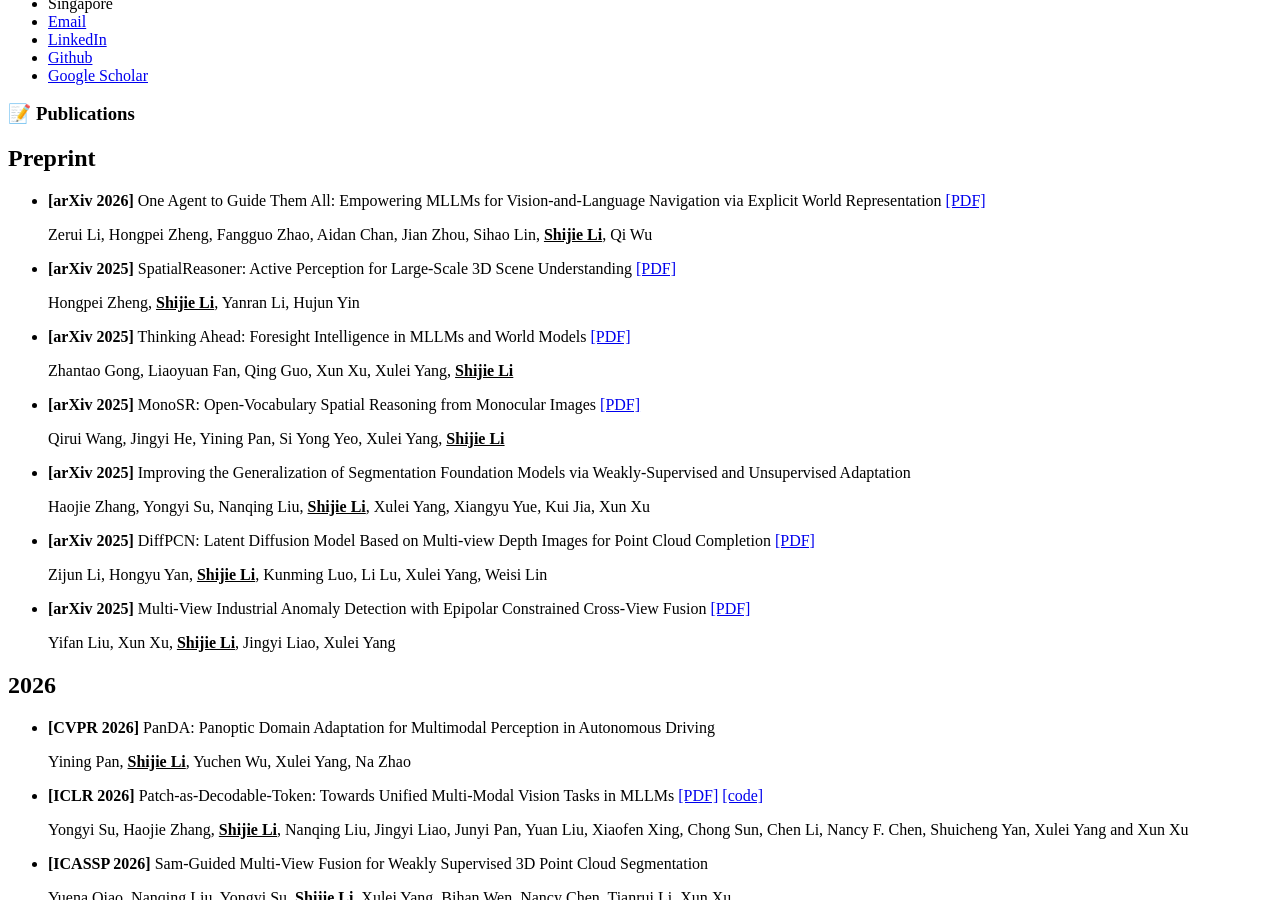
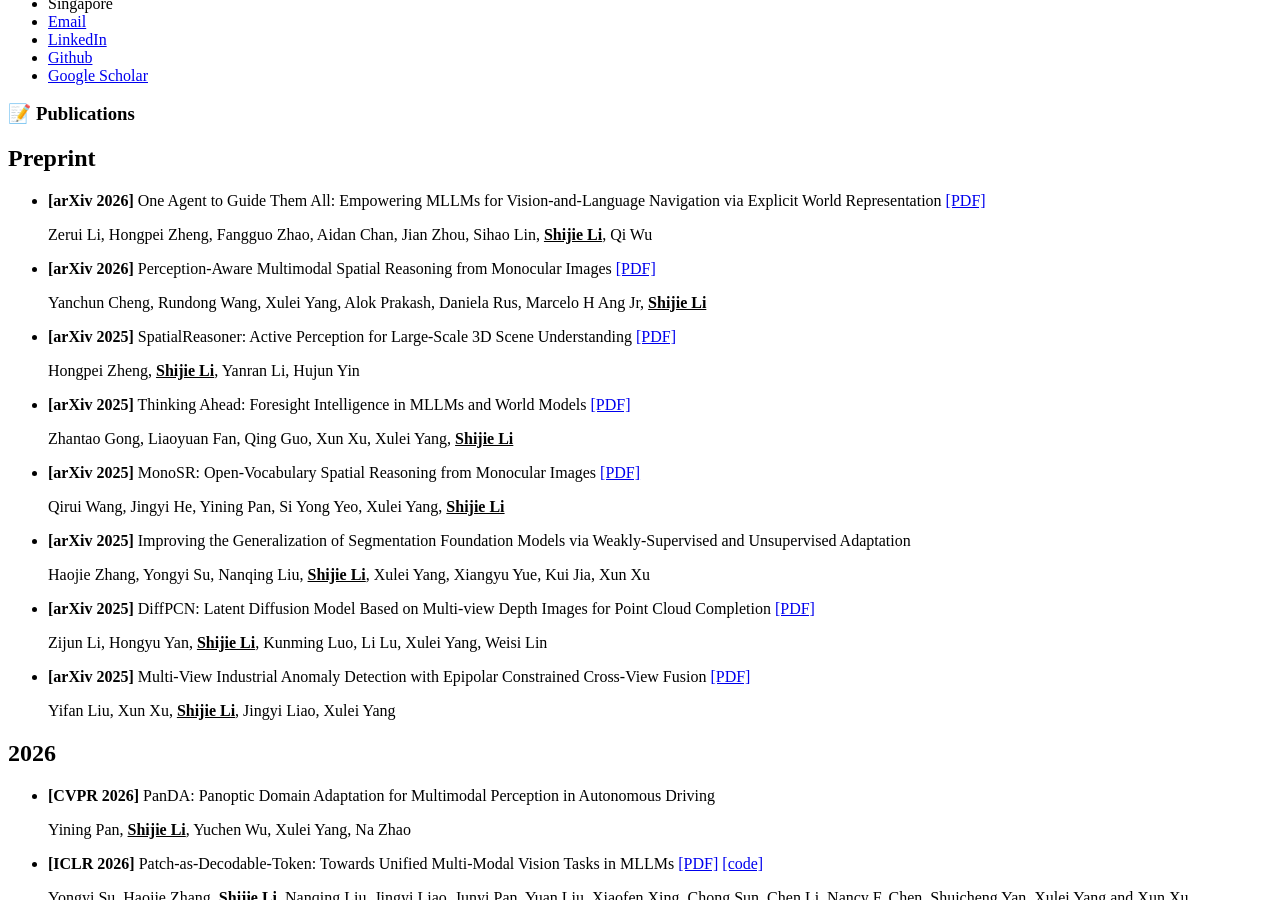
Before and after one commit to sj-li/sj-li.github.io, a Jekyll site: the page built from _pages/includes/pub.md, in a window 1280 px wide and 900 px high, scrolled down 659 px. Built offline with Jekyll 4.4.1, drawn with Linux system fonts in a browser that asks for light colours; our own code applies the rules of GitHub Pages for plain Markdown files.

Commit message:
Add new preprint entry for spatial reasoning paper
Added a new preprint entry for 'Perception-Aware Multimodal Spatial Reasoning from Monocular Images' with authors.

```diff
--- a/_pages/includes/pub.md
+++ b/_pages/includes/pub.md
@@ -6,6 +6,10 @@
 - **[arXiv 2026]** One Agent to Guide Them All: Empowering MLLMs for Vision-and-Language Navigation via Explicit World Representation [[PDF]](https://arxiv.org/abs/2602.15400)
 
   Zerui Li, Hongpei Zheng, Fangguo Zhao, Aidan Chan, Jian Zhou, Sihao Lin, **<u>Shijie Li</u>**, Qi Wu
+
+- **[arXiv 2026]** Perception-Aware Multimodal Spatial Reasoning from Monocular Images [[PDF]](https://arxiv.org/abs/2603.06985)
+
+  Yanchun Cheng, Rundong Wang, Xulei Yang, Alok Prakash, Daniela Rus, Marcelo H Ang Jr, **<u>Shijie Li</u>**
 
 - **[arXiv 2025]** SpatialReasoner: Active Perception for Large-Scale 3D Scene Understanding [[PDF]](https://arxiv.org/abs/2512.03284)
 
```
